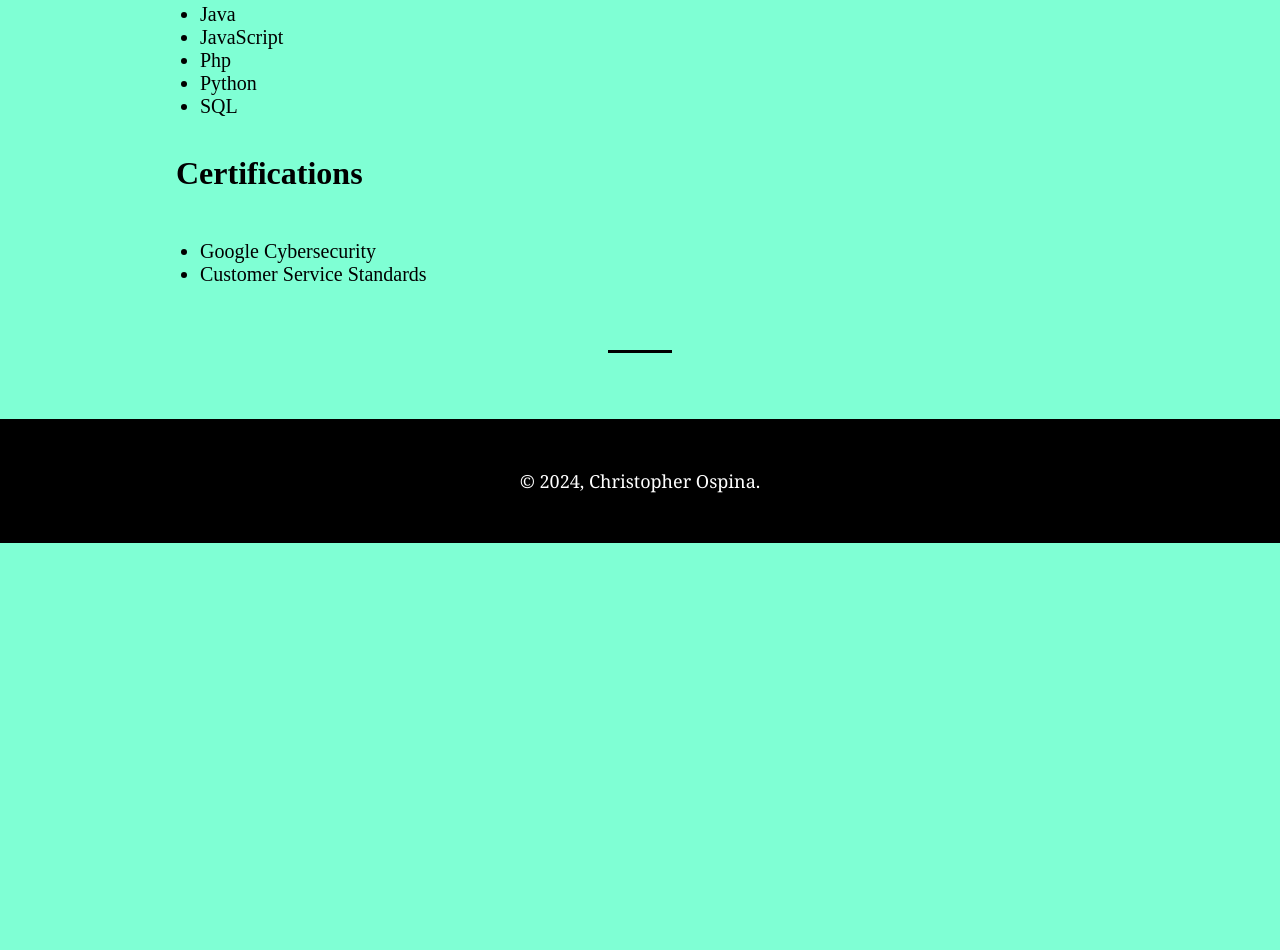
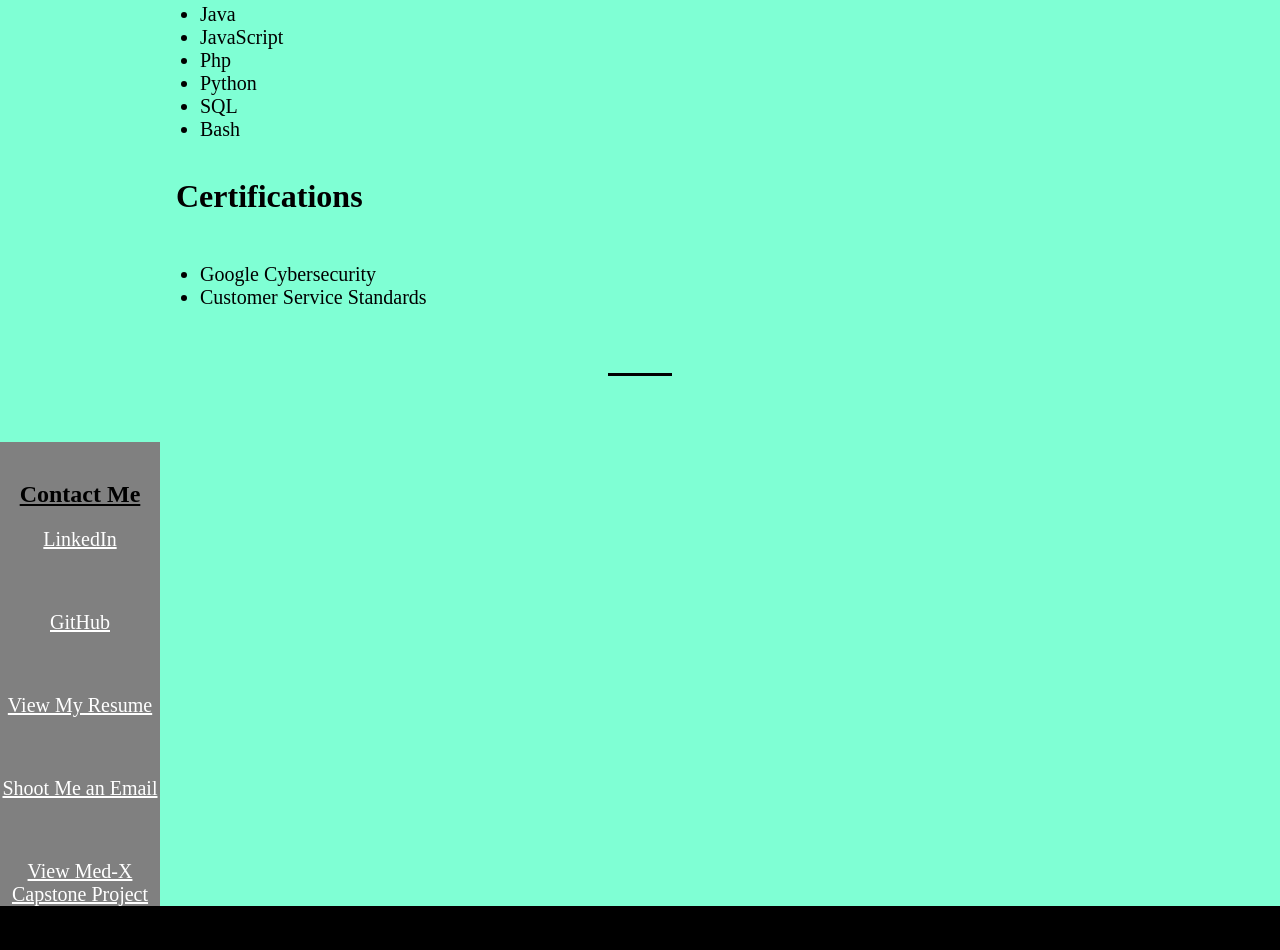
Before and after one commit to ChrisOspina/Professional-Website, a React (Create React App) app: page / in a window 1280 px wide. Shown: the part 1782-2732 px from the top of the page. Before the commit the page ends 2325 px from the top, so only its background shows below. Built offline with nearby package versions, Linux system fonts and the light colour scheme.

Commit message:
Removed fixed position for navbar

```diff
--- a/src/ContactNav.jsx
+++ b/src/ContactNav.jsx
@@ -6,12 +6,12 @@ import styles from "./Nav.module.scss";
 function ContactNav(){
     const openLinkedInProfile =()=>{
         window.open("https://www.linkedin.com/in/christopher-ospina-311b68185/", "_blank");
-        console.log("LinkedIn works");
+        //console.log("LinkedIn works");
     }
 
     const openGitHubProfile = () => {
         window.open("https://github.com/ChrisOspina","_blank");
-        console.log("GitHub works");
+        //console.log("GitHub works");
     }
 
     const openEmailPopup = () => {
@@ -21,10 +21,13 @@ function ContactNav(){
     //TODO: Update resume link
     const openResume = () =>{
         window.open("https://drive.google.com/file/d/1J1cXy1vsVwndSNF3JDRRKRitI33FydcJ/view?usp=sharing","_blank");
-        console.log(" you clicked open resume");
+        //console.log(" you clicked open resume");
+    }
+    const openMedX = () =>{
+        window.open("https://github.com/ChrisOspina/Chris.git", "_blank");
     }
 
-    //TODO: Write function that connects to Med-X app
+    //TODO Write function that connects to Simons work
 
     return(
         <>
@@ -53,6 +56,12 @@ function ContactNav(){
                                 <Nav.Link  className={styles.Link} onClick={openEmailPopup}>
                                     Shoot Me an Email
                                 </Nav.Link>
+                                <br/>
+                                <br/>
+                                <br/>
+                                <Nav.Link className={styles.Link} onClick={openMedX}>
+                                    View Med-X Capstone Project
+                                </Nav.Link>
                             </Nav>
         </Container>
 
--- a/src/Main.jsx
+++ b/src/Main.jsx
@@ -51,6 +51,7 @@ return(
                     <li>Php</li>
                     <li>Python</li>
                     <li>SQL</li>
+                    <li>Bash</li>
                 </ul>
             </div>
             <div className="certificates">
--- a/src/Nav.module.scss
+++ b/src/Nav.module.scss
@@ -1,7 +1,6 @@
 .Navbar {
   height: 100%;
   width: 160px;
-  position: fixed;
   z-index: 1;
   top: 0;
   background-color: grey;
```
